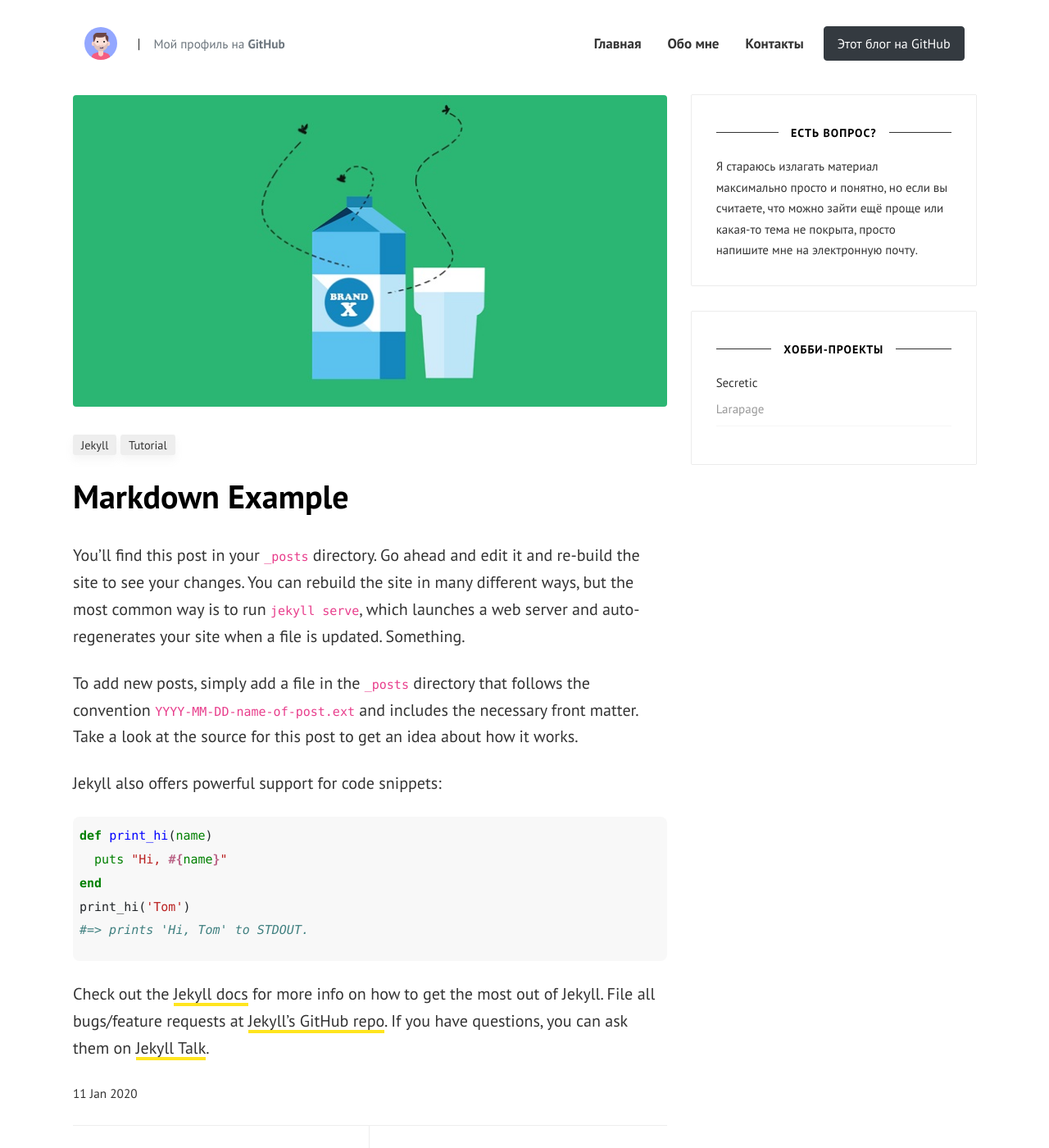
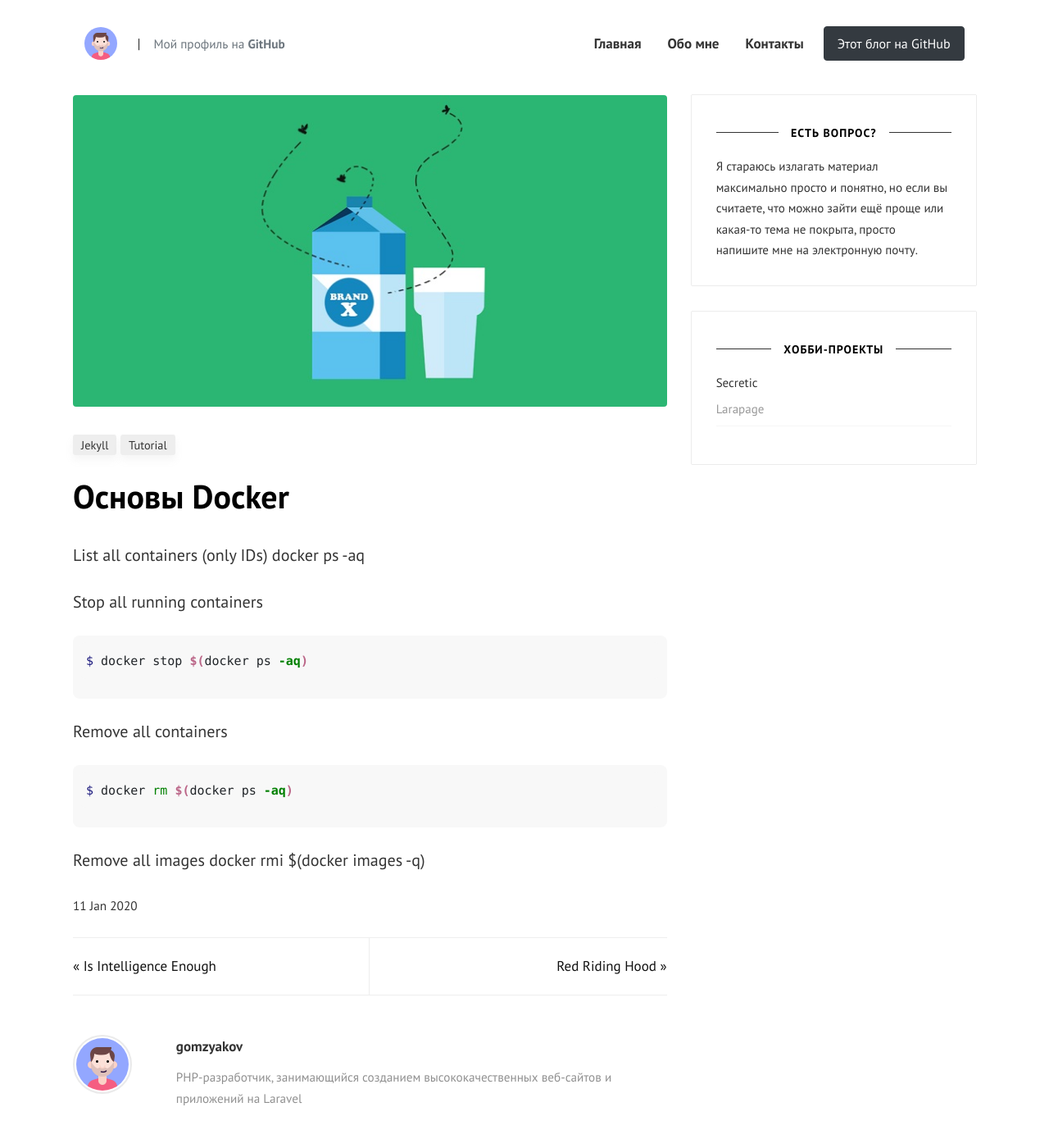
Before and after one commit to gomzyakov/gomzyakov.github.io, a Jekyll site: the page built from _posts/2020-01-11-markup-example.md, in a window 1280 px wide and 1400 px high. Shown: the whole window at 82% size. Built offline with Jekyll 4.4.1, drawn with Linux system fonts in a browser that asks for light colours; comment, search, counter and statistics services are not loaded.

Commit message:
Update 2020-01-11-markup-example.md

````diff
--- a/_posts/2020-01-11-markup-example.md
+++ b/_posts/2020-01-11-markup-example.md
@@ -1,26 +1,26 @@
 ---
 layout: post
-title:  "Markdown Example"
-author: gomzyakov
+title:  "Основы Docker"
 categories: [ Jekyll, tutorial ]
 image: assets/images/6.jpg
 ---
-You’ll find this post in your `_posts` directory. Go ahead and edit it and re-build the site to see your changes. You can rebuild the site in many different ways, but the most common way is to run `jekyll serve`, which launches a web server and auto-regenerates your site when a file is updated. Something.
 
-To add new posts, simply add a file in the `_posts` directory that follows the convention `YYYY-MM-DD-name-of-post.ext` and includes the necessary front matter. Take a look at the source for this post to get an idea about how it works.
+<!-- TODO Rename file & title -->
 
-Jekyll also offers powerful support for code snippets:
+List all containers (only IDs)
+docker ps -aq
 
-{% highlight ruby %}
-def print_hi(name)
-  puts "Hi, #{name}"
-end
-print_hi('Tom')
-#=> prints 'Hi, Tom' to STDOUT.
-{% endhighlight %}
+Stop all running containers
 
-Check out the [Jekyll docs][jekyll-docs] for more info on how to get the most out of Jekyll. File all bugs/feature requests at [Jekyll’s GitHub repo][jekyll-gh]. If you have questions, you can ask them on [Jekyll Talk][jekyll-talk].
+```sh
+$ docker stop $(docker ps -aq)
+```
 
-[jekyll-docs]: http://jekyllrb.com/docs/home
-[jekyll-gh]:   https://github.com/jekyll/jekyll
-[jekyll-talk]: https://talk.jekyllrb.com/
+Remove all containers
+
+```sh
+$ docker rm $(docker ps -aq)
+```
+
+Remove all images
+docker rmi $(docker images -q)
````
